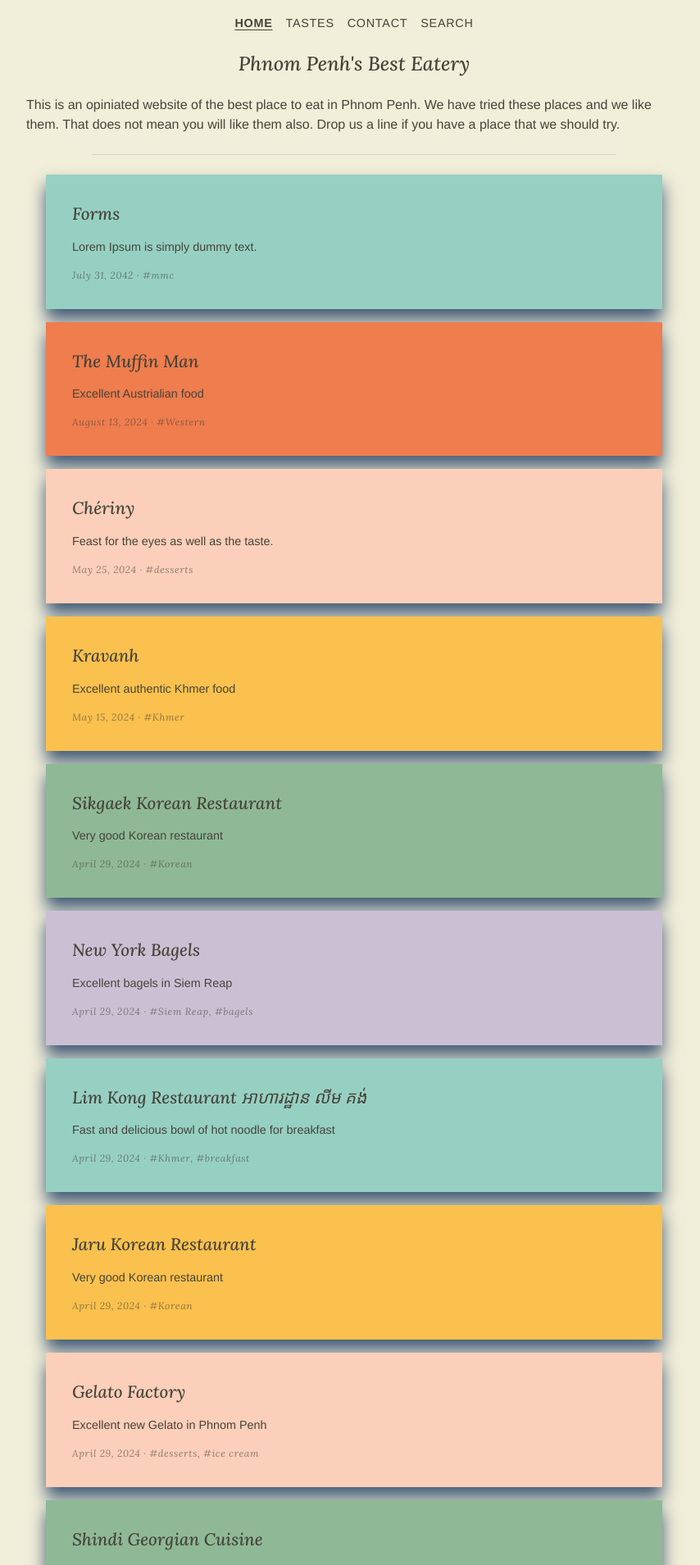
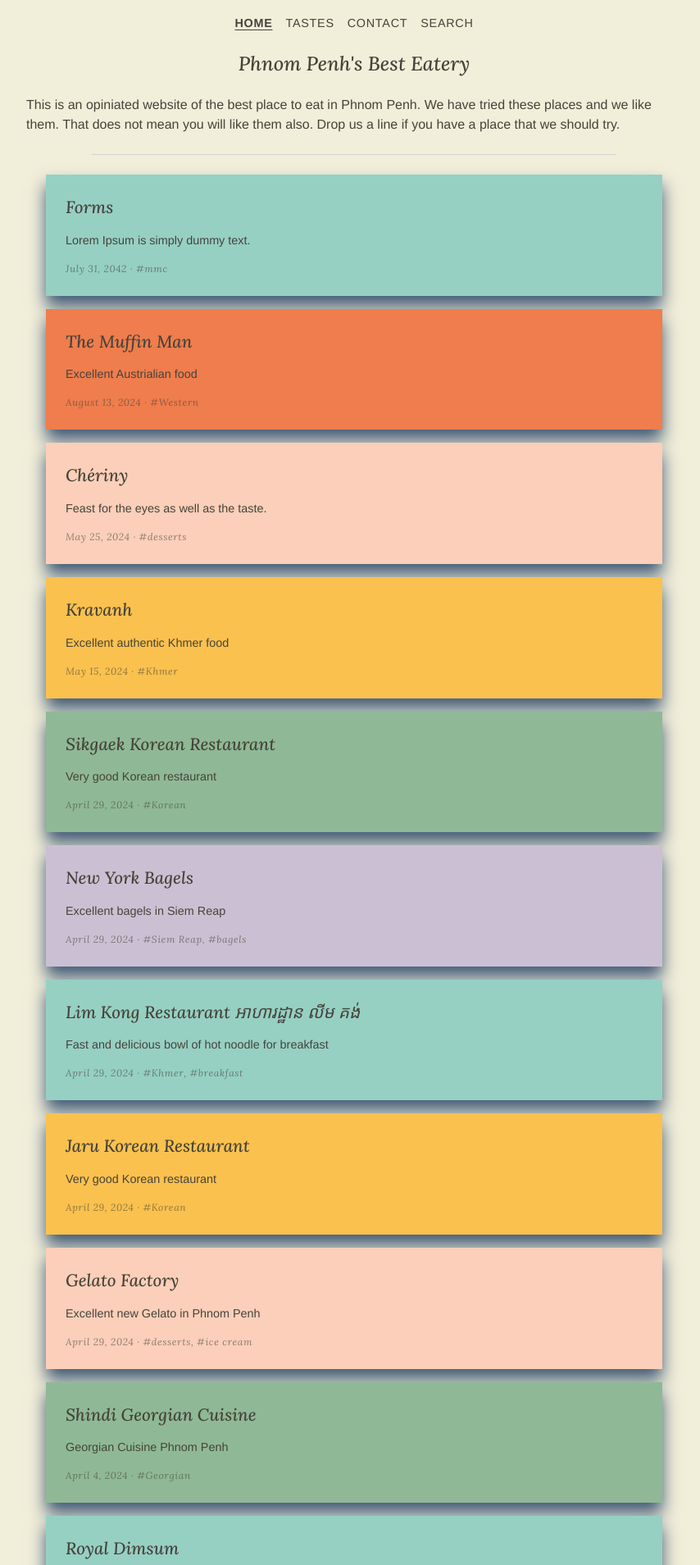
Before and after one commit to yong-lim/eateries, a Jekyll site: the page built from index.html, in a window 1280 px wide. Shown: the top 1909 px of the page at 82% size, without its empty margins (208-1062 px from the left). Built offline with Jekyll 4.4.1, drawn with Linux system fonts in a browser that asks for light colours.

Commit message:
Some more fine adjustment to the cards

```diff
--- a/_sass/_layout.scss
+++ b/_sass/_layout.scss
@@ -15,12 +15,15 @@ header, main {
   margin: 0 auto;
   max-width: 50rem;
 }
+center {
+  padding-top: .8rem;
+}
 .grid {
   display: flex;
   flex-wrap: wrap;
   display: grid;
   grid-template-columns: 1fr;
-    grid-auto-rows: minmax(10rem,auto);
+  grid-auto-rows: minmax(8rem, auto);
   grid-gap: 1rem
 }
 
@@ -29,11 +32,11 @@ header, main {
 }
 .card {
   /* display: flex; */
+  min-height: 8rem;
   align-items: left;
   justify-content: left;
-    min-height: 10rem;
   position: relative;
-    flex: 1 1 10rem
+  flex: 1 1 10rem;
 }
 
 @supports (display:grid) {
@@ -74,6 +77,10 @@ header, main {
   //position: relative;
   //top: 0;
   color: inherit;
+  transition: all 0.3s cubic-bezier(0.25, 0.45, 0.45, 0.95);
+  &:hover {
+    transform: scale(1.02);
+  }
 }
 
 .card .thumb {
@@ -100,7 +107,7 @@ header, main {
 }
 
 .card .meta {
-   padding: 2rem;
+  padding: 1.5rem;
   display: flex;
 
   flex: 1;
@@ -112,17 +119,12 @@ header, main {
   background: white;
   margin: 2rem 3rem;
   padding: 2rem 3rem;
+  padding-bottom: 1.7rem;
   -webkit-box-shadow: 0 0.75rem 1.5rem rgba(18, 38, 63, 0.03);
   box-shadow: 0 0.75rem 1.5rem rgba(18, 38, 63, 0.03);
 
 }
 
-.card {
-  transition: all 0.3s cubic-bezier(0.25, 0.45, 0.45, 0.95);
-  &:hover {
-    transform: scale(1.02);
-  }
-}
 ul, ol {
   padding: 0;
   list-style-position: inside;
```
Lines whose indentation alone changed are shown as unchanged.
